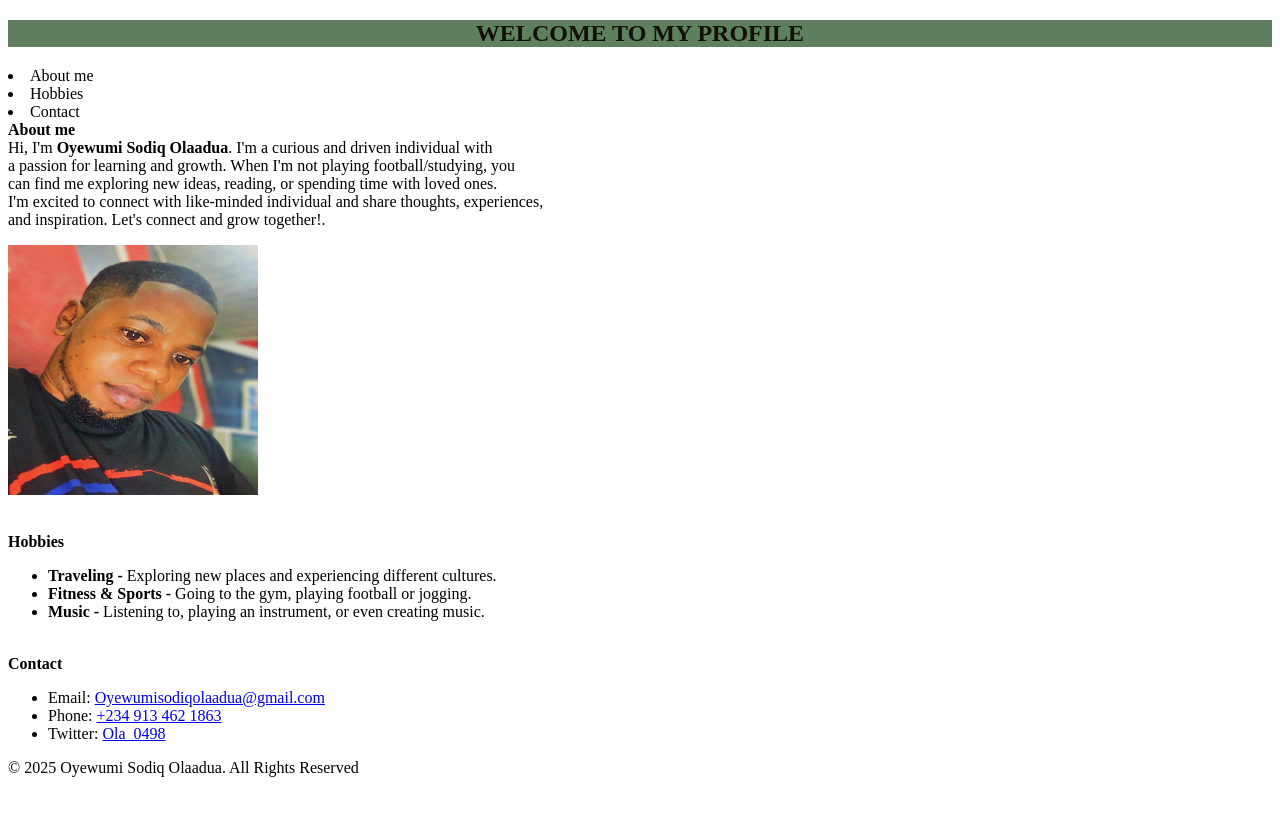
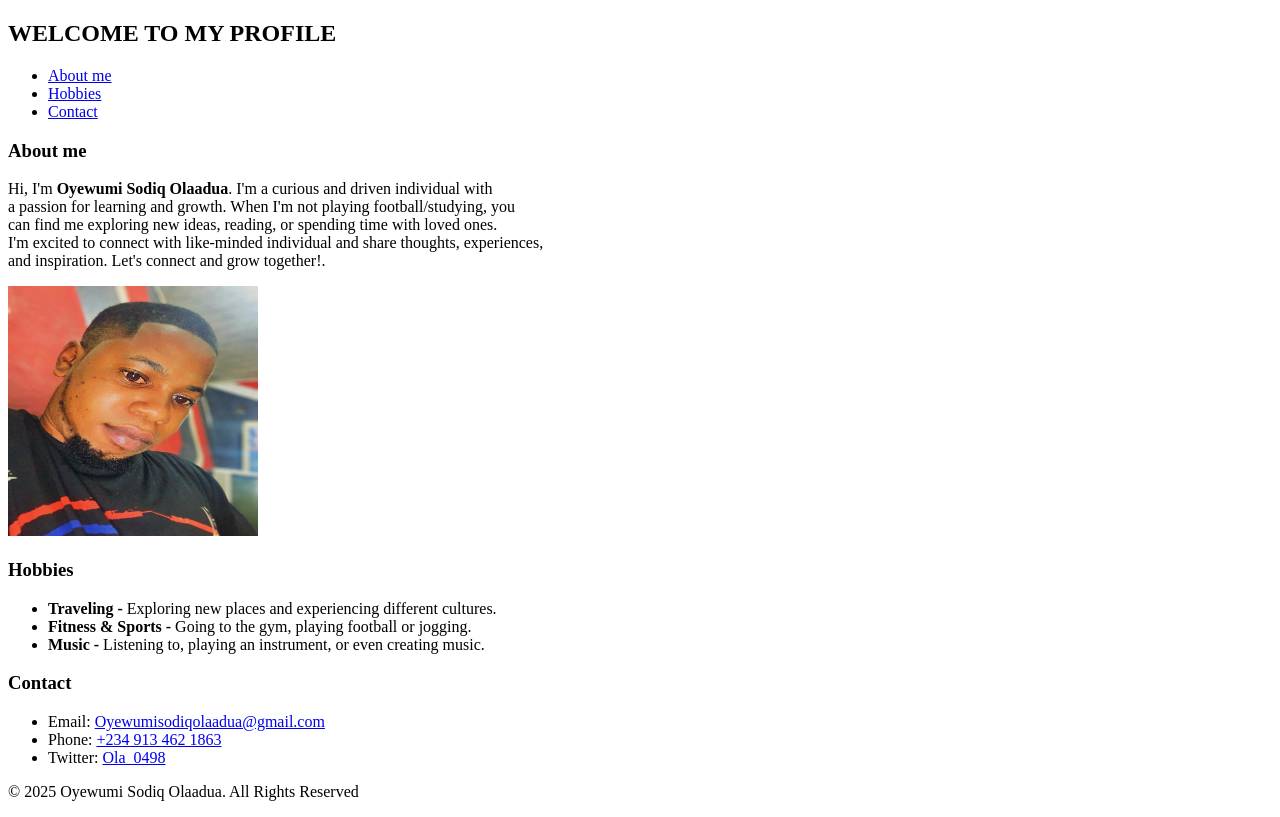
Before and after one commit to Sodiq-Ola/MyProfile, a plain HTML site: page My profile.html in a window 1280 px wide. Drawn offline with Linux system fonts and the light colour scheme.

Commit message:
My profile.html
Personal Profile Page

```diff
--- a/My profile.html
+++ b/My profile.html
@@ -1,41 +1,46 @@
 <!DOCTYPE html>
+<!--Objective: This project is to create a structured personal profile webpage using HTML only, showcasing basic web development skills through a bio, hobbies, and contact details-->
 <html lang="en">
     <head>
         <meta charset="UTF-8">
         <meta name="viewport" content="width=device-width, initial-scale=1.0">
         <title>Personal Profile Page</title>
-                <style>
-            h2 {
-                color: rgb(19, 16, 10); background-color: rgb(94, 128, 94); text-align: center;
-            }
-        </style>
     </head>
+
     <body>
+
+        <header>
         <h2>WELCOME TO MY PROFILE</h2>
+        <nav>
+        <ul>
+            <li><a href="#">About me</a> </li>
+            <li><a href="#">Hobbies</a> </li>
+            <li><a href="#">Contact</a> </li>
+        </ul>
+        </nav>
+        </header>
 
-        <nav>
-            <li>About me</li>
-            <li>Hobbies</li>
-            <li>Contact</li>
-        </nav>
-
-        <section>
-            <b>About me</b>
-        <br>Hi, I'm <b>Oyewumi Sodiq Olaadua</b>. I'm a curious and driven individual with
+        <section class="bio">
+            <h3>About me</h3>
+        Hi, I'm <b>Oyewumi Sodiq Olaadua</b>. I'm a curious and driven individual with
         <br>a passion for learning and growth. When I'm not playing football/studying, you
         <br>can find me exploring new ideas, reading, or spending time with loved ones.
         <br>I'm excited to connect with like-minded individual and share thoughts, experiences,
         <br>and inspiration. Let's connect and grow together!.</p>
         <img src="profile.jpg.JPG" alt="Sodiq" width="250" height="250"></p>
         </section>
-        <br><b>Hobbies</b>
+
+        <section class="Hobbies">
+        <h3>Hobbies</h3>
         <ul>
             <li><b>Traveling - </b>Exploring new places and experiencing different cultures.</li>
             <li><b>Fitness & Sports - </b>Going to the gym, playing football or jogging.</li>
             <li><b>Music - </b>Listening to, playing an instrument, or even creating music.</li>
         </ul>
+        </section>
+
          <footer>
-            <br><b>Contact</b></p>
+            <h3>Contact</h3>
         <ul>
         <li>Email: <a href="mailto:Oyewumisodiqolaadua@gmail.com">Oyewumisodiqolaadua@gmail.com</a></li>
         <li>Phone: <a href="tel:+2349134621863">+234 913 462 1863</a></li>
```
